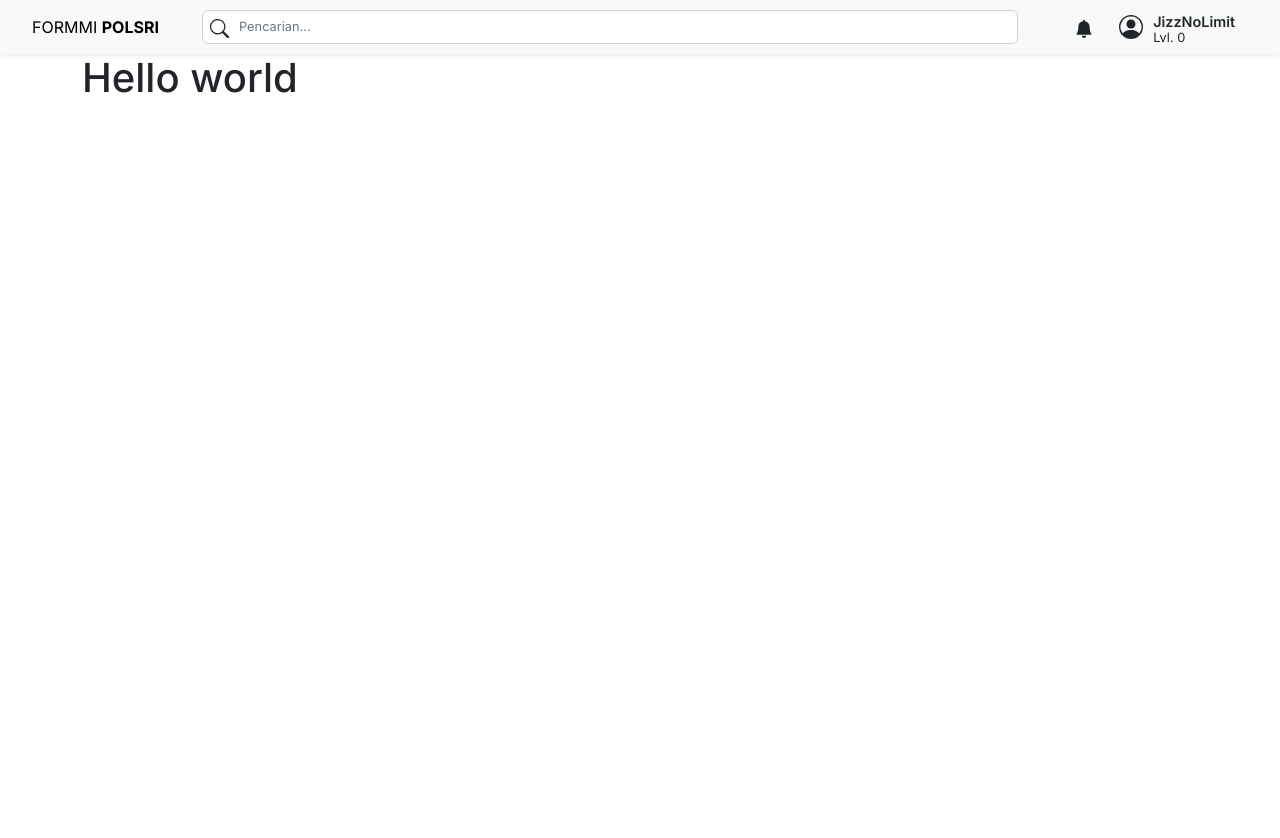
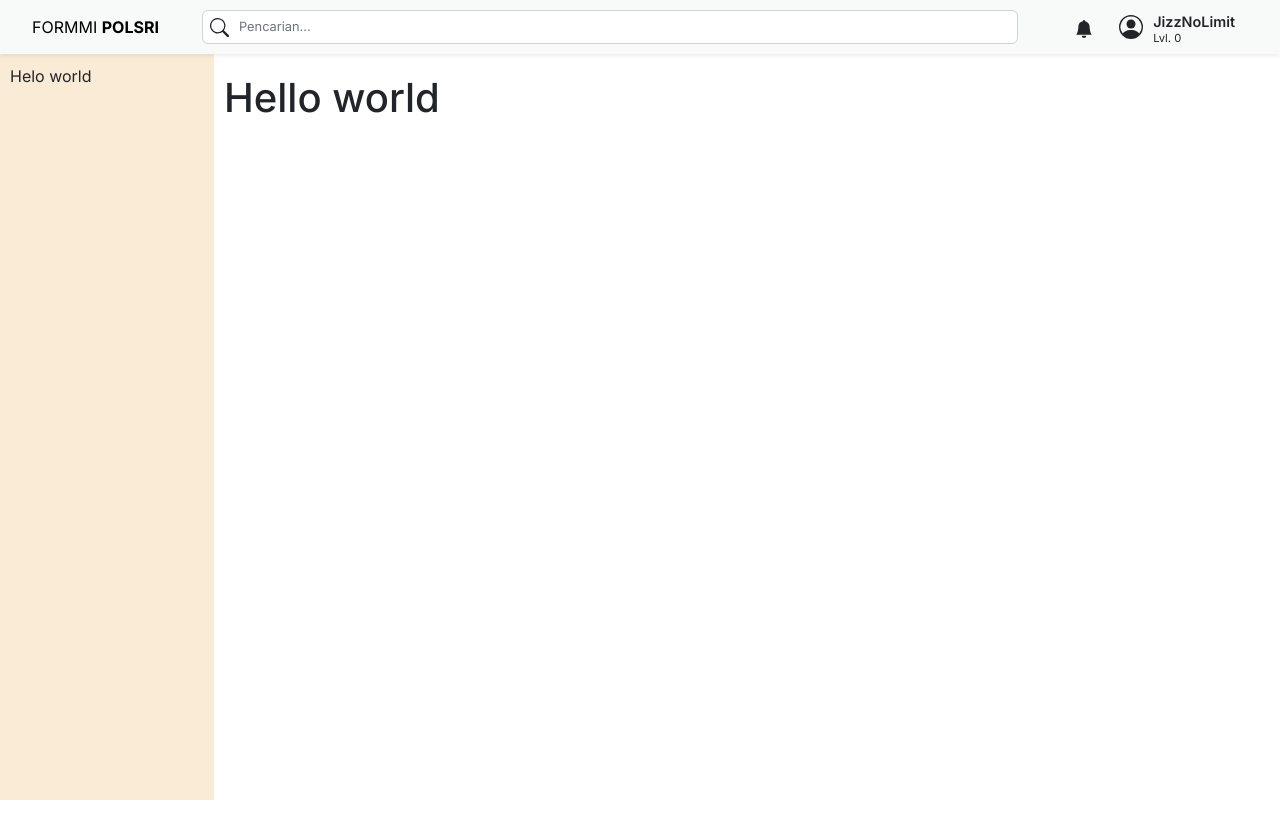
Before and after one commit to JizzNoLimit/formmi-polsri, a Next.js app: page / in a window 1280 px wide. Shown: the top 838 px of the page. Before the commit the page ends 800 px from the top, so only its background shows below. Built offline with nearby package versions, Linux system fonts and the light colour scheme.

Commit message:
💻 buat navbar: belum selesai ⚠️

```diff
--- /dev/null
+++ b/src/components/Sidebar.jsx
@@ -0,0 +1,11 @@
+export default function SidebarClient(params) {
+    return (
+        <>
+            <div className="sidebar">
+                <div className="sidebar-left">
+                    Helo world
+                </div>
+            </div>
+        </>
+    )
+}
--- a/src/pages/index.js
+++ b/src/pages/index.js
@@ -1,8 +1,7 @@
 import Head from 'next/head'
-import { Inter } from 'next/font/google'
 import Navbars from '@/components/Navbars'
+import SidebarClient from '@/components/Sidebar'
 
-const inter = Inter({ subsets: ['latin'] })
 
 export default function Home() {
   return (
@@ -14,8 +13,15 @@ export default function Home() {
         <link rel="icon" href="/favicon.ico" />
       </Head>
       <Navbars />
-      <main className='container'>
-        <h1>Hello world</h1>
+      <main className="main">
+        <div className='main-container'>
+          <SidebarClient />
+          <div className='content-formmi'>
+            <div className='w-100'>
+              <h1>Hello world</h1>
+            </div>
+          </div>
+        </div>
       </main>
     </>
   )
--- a/src/styles/globals.css
+++ b/src/styles/globals.css
@@ -23,11 +23,14 @@ input:focus {
 
 /* Navbar */
 .navbar-formmi {
+    position: sticky;
+    top: 0;
     display: flex;
     align-items: center;
     width: 100%;
     height: 54px;
     background-color: #F8F9F9;
+    z-index: 100;
 }
 
 .container-formmi {
@@ -62,7 +65,7 @@ input:focus {
 .icon-search {
     position: absolute;
     left: 8px;
-    top: 25%;
+    top: 23%;
 
 }
 
@@ -113,8 +116,36 @@ input:focus {
 }
 
 .user-detail .level {
-    font-size: .8em;
+    font-size: .7em;
     line-height: 10px;
 }
 
 /* Akhir Navbar */
+
+/* Home */
+.main-container {
+    display: flex;
+}
+
+.content-formmi {
+    flex: 1;
+    padding: 20px 10px;
+    height: 1000px;
+}
+/* Akhir Home */
+
+/* Sidebar */
+.sidebar {
+    position: sticky;
+    top: 54px;
+    flex: 0 0 214px;
+    width: 100%;
+    height: calc(100vh - 54px);
+    background-color: antiquewhite;
+    padding: 10px;
+    z-index: 0;
+}
+.sidebar-left {
+    z-index: 10;
+}
+/* Akhir Sidebar */
```
Also changed, not shown: src/pages/pertanyaan/index.js (added, +7 -0 lines).
